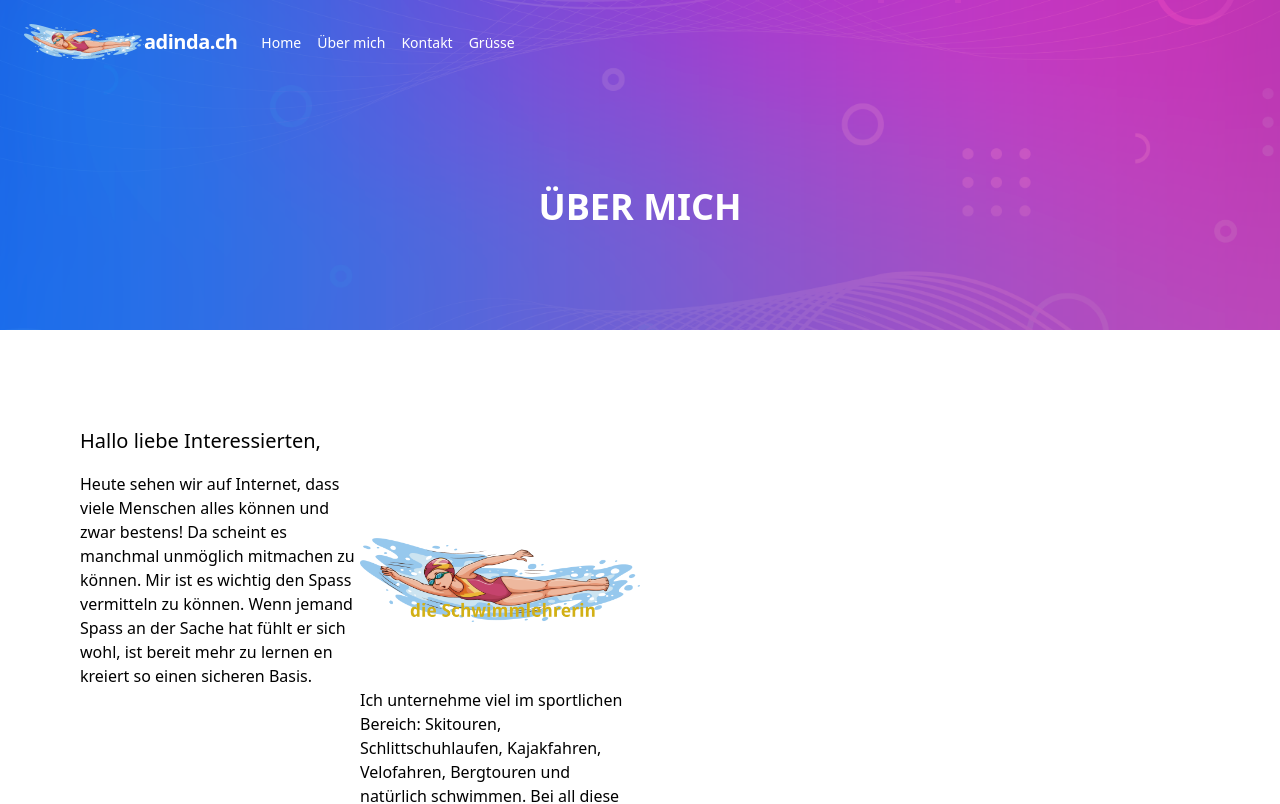
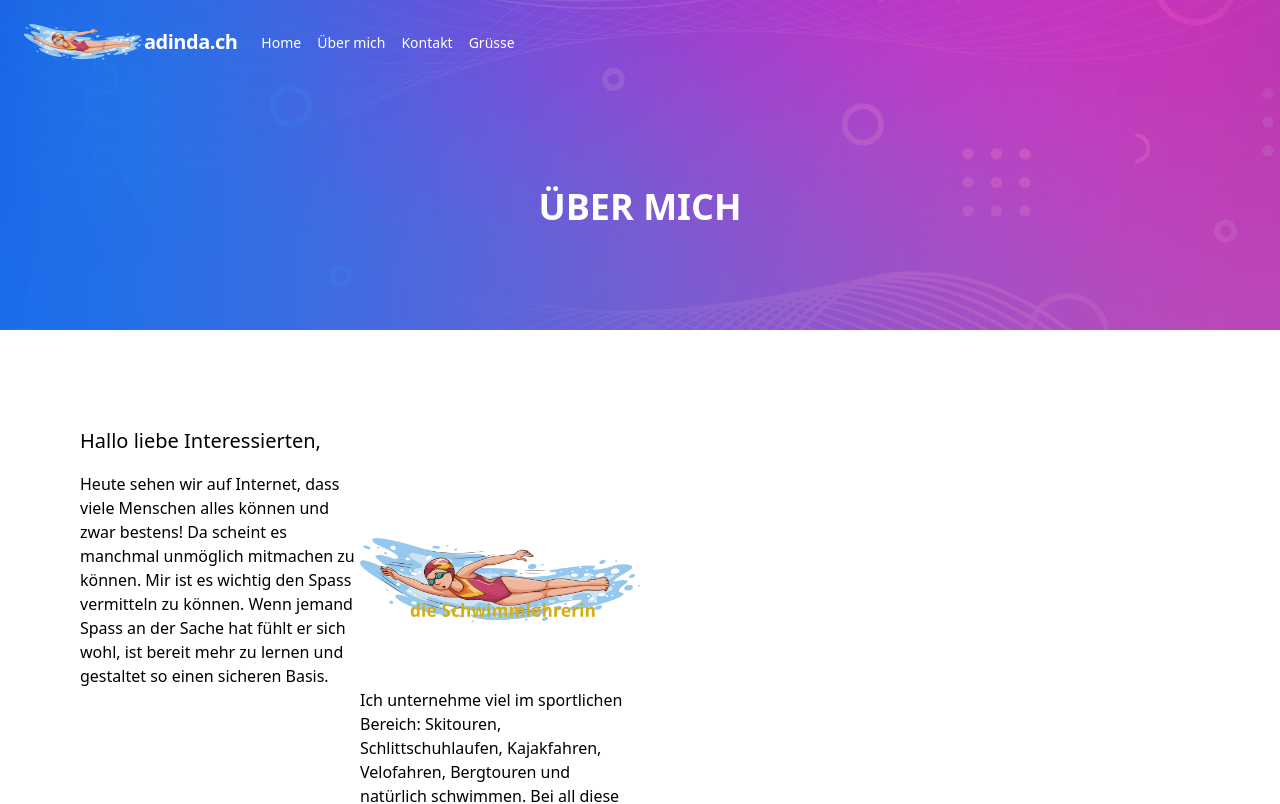
Before and after one commit to adinda-dejong/adinda-dejong.github.io, a Gatsby site: page /ueber-mich in a window 1280 px wide. Shown: the top 804 px of the page. Built offline with nearby package versions, Linux system fonts and the light colour scheme; Gatsby itself is replaced by a stand-in of ours; grey boxes are pictures that could not be loaded.

Commit message:
fix spelling

```diff
--- a/src/pages/ueber-mich.js
+++ b/src/pages/ueber-mich.js
@@ -9,14 +9,19 @@ export default () => {
         <h2 className="text-xl py-4">Hallo liebe Interessierten,</h2>
         <div className="flex flex-wrap">
           <p className="md:w-6/12">
-            Heute sehen wir auf Internet, dass viele Menschen alles können und zwar bestens! Da scheint es manchmal unmöglich mitmachen zu können. Mir ist es wichtig den Spass vermitteln zu können. Wenn jemand Spass an der Sache hat fühlt er sich wohl, ist bereit mehr zu lernen en kreiert so einen sicheren Basis.
+            Heute sehen wir auf Internet, dass viele Menschen alles können und zwar bestens! Da scheint es manchmal unmöglich mitmachen zu können.
+            Mir ist es wichtig den Spass vermitteln zu können.
+            Wenn jemand Spass an der Sache hat fühlt er sich wohl, ist bereit mehr zu lernen und gestaltet so einen sicheren Basis.
           </p>
           <img className="md:w-6/12 inline-block object-contain" alt="schim logo" src={'/schwim.png'} />
         </div>
         <div className="flex flex-wrap">
           <img className="md:w-6/12 inline-block p-2 object-contain" alt="adinda im wasser" src={'/adinda-wasser.jpg'} />
           <p className="md:w-6/12">
-            Ich unternehme viel im sportlichen Bereich: Skitouren, Schlittschuhlaufen, Kajakfahren, Velofahren, Bergtouren und natürlich schwimmen. Bei all diese Sportarten ist das Konzept in Lernen gleich. Die persönliche Leistung steht im Schwimmen oft hoch angeschrieben, ich bin aber der Meinung, dass man die Leistung optimal geniessen kann, wenn es durch die Umgebung anerkannt ist, deshalb soll es einen Austausch geben die für alle Teilnehmern gleichwertig ist. Am schönsten ist es, wenn man lernt sich auch auf die andere Teilnehmer verlassen zu können, gemeinsam Ziele erreichen zu können und so ganz tolle Freundschaften und/oder Erinnerungen entstehen.
+            Ich unternehme viel im sportlichen Bereich: Skitouren, Schlittschuhlaufen, Kajakfahren, Velofahren, Bergtouren und natürlich schwimmen.
+            Bei all diese Sportarten ist das Konzept in Lernen gleich.
+            Die persönliche Leistung steht im Schwimmen oft hoch angeschrieben, ich bin aber der Meinung, dass man die Leistung optimal geniessen kann, wenn es durch die Umgebung anerkannt ist, deshalb soll es einen Austausch geben die für alle Teilnehmern gleichwertig ist.
+            Am schönsten ist es, wenn man lernt sich auch auf die andere Teilnehmer verlassen zu können, gemeinsam Ziele erreichen zu können und so ganz tolle Freundschaften und/oder Erinnerungen entstehen.
           </p>
         </div>
         <br />
```
